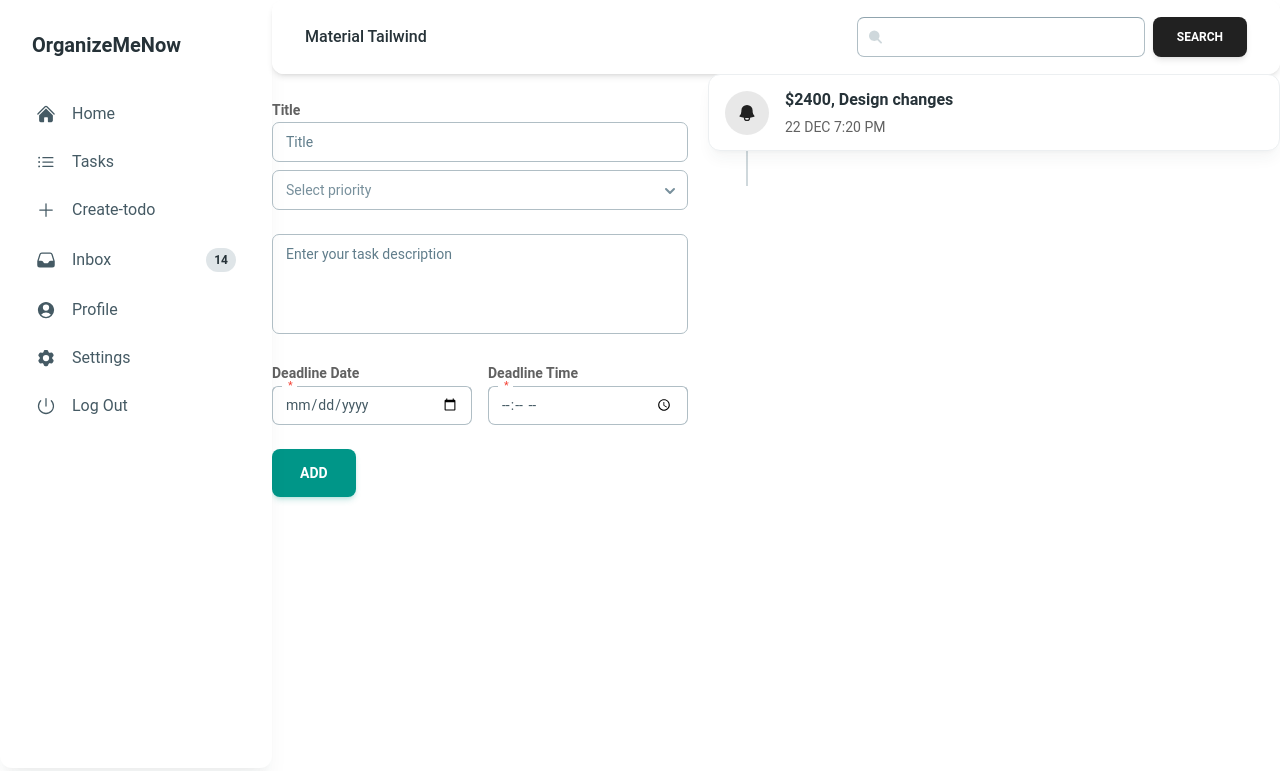
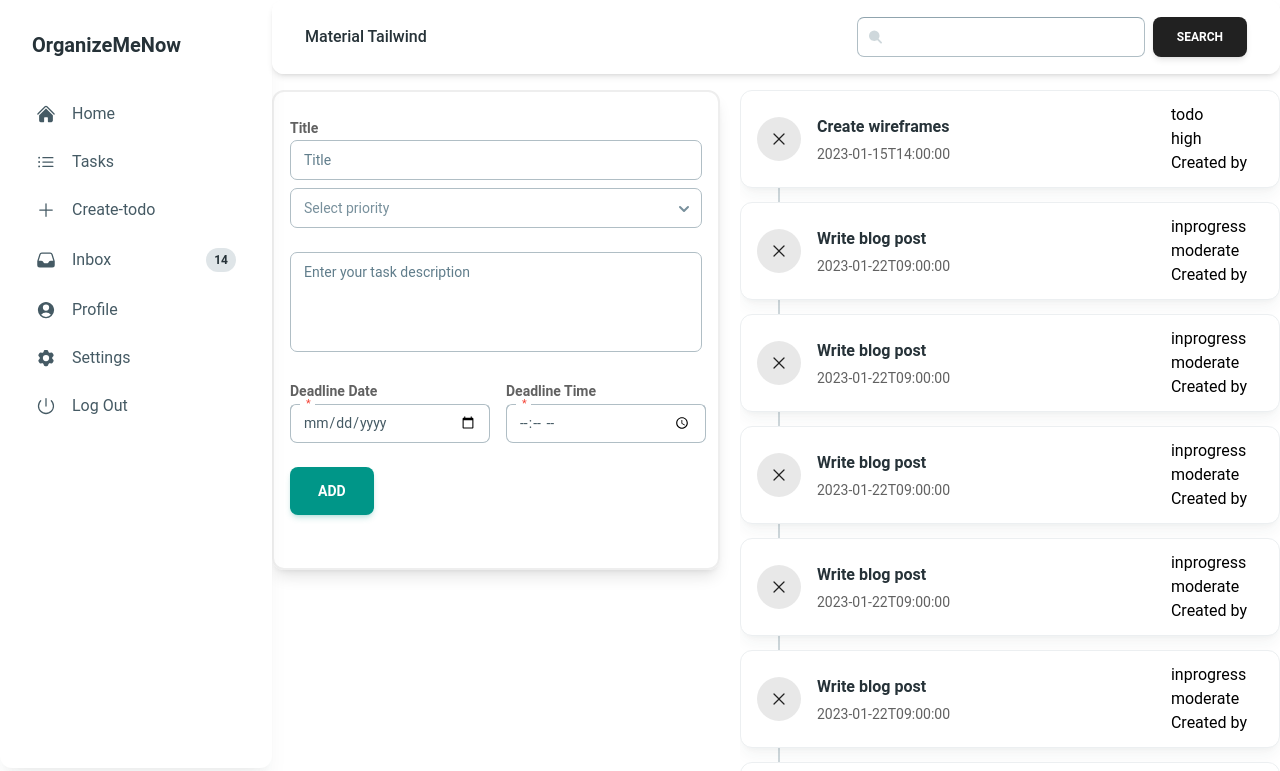
Before and after one commit to Forhad96/PriorityPilot, a React (Vite) app: page /dashboard/addTodo in a window 1280 px wide. Shown: the top 771 px of the page. Built offline with nearby package versions, Linux system fonts and the light colour scheme; no server answers; sample sign-in values are in the browser's storage.

Commit message:
seaparated task views and task demo data dynamicaly showed

```diff
--- a/src/pages/Dashboard/AddTask/AddTask.jsx
+++ b/src/pages/Dashboard/AddTask/AddTask.jsx
@@ -1,4 +1,4 @@
-import { BellIcon } from "@heroicons/react/24/solid";
+
 import {
   Input,
   Textarea,
@@ -6,13 +6,10 @@ import {
   Button,
   Option,
   Timeline,
-  TimelineItem,
-  TimelineIcon,
-  TimelineConnector,
-  TimelineHeader,
-  Typography,
+
 } from "@material-tailwind/react";
 import { useForm } from "react-hook-form";
+import TaskView from "./TaskView";
 const AddTask = () => {
   const {
     register,
@@ -24,11 +21,8 @@ const AddTask = () => {
   const onSubmit = (data) => console.log(data);
 
   return (
-    <div className="flex justify-between gap-5">
-      <form
-        className="space-y-6 mt-4 max-w-md"
-        onSubmit={handleSubmit(onSubmit)}
-      >
+    <div className="flex justify-between gap-5 mt-4">
+      <form className="space-y-6 max-w-md max-h-[480px] shadow-lg border-2 p-4 rounded-xl" onSubmit={handleSubmit(onSubmit)}>
         <div>
           <div className="my-2">
             <label htmlFor="title" className="text-gray-700 text-sm font-bold">
@@ -84,25 +78,128 @@ const AddTask = () => {
         </div>
       </form>
       {/* right side components */}
-      <Timeline>
-        <TimelineItem className="h-28">
-          <TimelineConnector className="!w-[78px]" />
-          <TimelineHeader className="relative rounded-xl border border-blue-gray-50 bg-white py-3 pl-4 pr-8 shadow-lg shadow-blue-gray-900/5">
-            <TimelineIcon className="p-3" variant="ghost">
-              <BellIcon className="h-5 w-5" />
-            </TimelineIcon>
-            <div className="flex flex-col gap-1">
-              <Typography variant="h6" color="blue-gray">
-                $2400, Design changes
-              </Typography>
-              <Typography variant="small" color="gray" className="font-normal">
-                22 DEC 7:20 PM
-              </Typography>
-            </div>
-          </TimelineHeader>
-        </TimelineItem>
+
+      <Timeline className=" overflow-y-scroll">
+        {tasks?.map((task) => (
+          <TaskView task={task} key={task.id} />
+        ))}
       </Timeline>
     </div>
   );
 };
 export default AddTask;
+
+
+const tasks = [{
+  "id": "1",
+  "title": "Create wireframes",
+  "description": "Create initial wireframes and mockups for new website design in Figma",
+  "status": "todo",
+  "priority": "high",
+  "deadline": "2023-01-15T14:00:00",
+  "createdBy": "23472834",
+  "assignedTo": ["1234839", "8743289"]
+},
+
+{
+  "id": "2",
+  "title": "Write blog post",
+  "description": "Write a blog post about latest product features to publish",
+  "status": "inprogress",
+  "priority": "moderate",
+  "deadline": "2023-01-22T09:00:00",
+  "createdBy": "8743289",
+  "assignedTo": ["8743289"]
+},
+{
+  "id": "2",
+  "title": "Write blog post",
+  "description": "Write a blog post about latest product features to publish",
+  "status": "inprogress",
+  "priority": "moderate",
+  "deadline": "2023-01-22T09:00:00",
+  "createdBy": "8743289",
+  "assignedTo": ["8743289"]
+},
+{
+  "id": "2",
+  "title": "Write blog post",
+  "description": "Write a blog post about latest product features to publish",
+  "status": "inprogress",
+  "priority": "moderate",
+  "deadline": "2023-01-22T09:00:00",
+  "createdBy": "8743289",
+  "assignedTo": ["8743289"]
+},
+{
+  "id": "2",
+  "title": "Write blog post",
+  "description": "Write a blog post about latest product features to publish",
+  "status": "inprogress",
+  "priority": "moderate",
+  "deadline": "2023-01-22T09:00:00",
+  "createdBy": "8743289",
+  "assignedTo": ["8743289"]
+},
+{
+  "id": "2",
+  "title": "Write blog post",
+  "description": "Write a blog post about latest product features to publish",
+  "status": "inprogress",
+  "priority": "moderate",
+  "deadline": "2023-01-22T09:00:00",
+  "createdBy": "8743289",
+  "assignedTo": ["8743289"]
+},
+{
+  "id": "2",
+  "title": "Write blog post",
+  "description": "Write a blog post about latest product features to publish",
+  "status": "inprogress",
+  "priority": "moderate",
+  "deadline": "2023-01-22T09:00:00",
+  "createdBy": "8743289",
+  "assignedTo": ["8743289"]
+},
+{
+  "id": "2",
+  "title": "Write blog post",
+  "description": "Write a blog post about latest product features to publish",
+  "status": "inprogress",
+  "priority": "moderate",
+  "deadline": "2023-01-22T09:00:00",
+  "createdBy": "8743289",
+  "assignedTo": ["8743289"]
+},
+{
+  "id": "2",
+  "title": "Write blog post",
+  "description": "Write a blog post about latest product features to publish",
+  "status": "inprogress",
+  "priority": "moderate",
+  "deadline": "2023-01-22T09:00:00",
+  "createdBy": "8743289",
+  "assignedTo": ["8743289"]
+},
+{
+  "id": "2",
+  "title": "Write blog post",
+  "description": "Write a blog post about latest product features to publish",
+  "status": "inprogress",
+  "priority": "moderate",
+  "deadline": "2023-01-22T09:00:00",
+  "createdBy": "8743289",
+  "assignedTo": ["8743289"]
+},
+
+{
+  "id": "3",
+  "title": "Update servers",
+  "description": "Update packages and deploy new code to production servers",
+  "status": "todo",
+  "priority": "critical",
+  "deadline": "2023-01-30T00:00:00",
+  "createdBy": "1234839",
+  "assignedTo": ["1234839","23472834"]
+}
+]
--- /dev/null
+++ b/src/pages/Dashboard/AddTask/TaskView.jsx
@@ -0,0 +1,39 @@
+import { BellIcon, XMarkIcon } from "@heroicons/react/24/solid";
+import {
+  Timeline,
+  TimelineItem,
+  TimelineIcon,
+  TimelineConnector,
+  TimelineHeader,
+  Typography,
+} from "@material-tailwind/react";
+const TaskView = ({ task }) => {
+  return (
+    <TimelineItem className="h-28">
+      <TimelineConnector className="!w-[78px]" />
+      <TimelineHeader className="relative rounded-xl border border-blue-gray-50 bg-white py-3 pl-4 pr-8 shadow-lg shadow-blue-gray-900/5">
+        <TimelineIcon className="p-3" variant="ghost">
+          <XMarkIcon className="h-5 w-5" />
+        </TimelineIcon>
+        <div className="flex justify-between items-center w-full">
+          <div className="flex flex-col gap-1">
+            <Typography variant="h6" color="blue-gray">
+              {task?.title}
+            </Typography>
+            <Typography variant="small" color="gray" className="font-normal">
+              {/* 22 DEC 7:20 PM */}
+              {task?.deadline}
+            </Typography>
+          </div>
+
+          <div>
+            <p>{task.status}</p>
+            <p>{task.priority}</p>
+            <p>Created by</p>
+          </div>
+        </div>
+      </TimelineHeader>
+    </TimelineItem>
+  );
+};
+export default TaskView;
```
